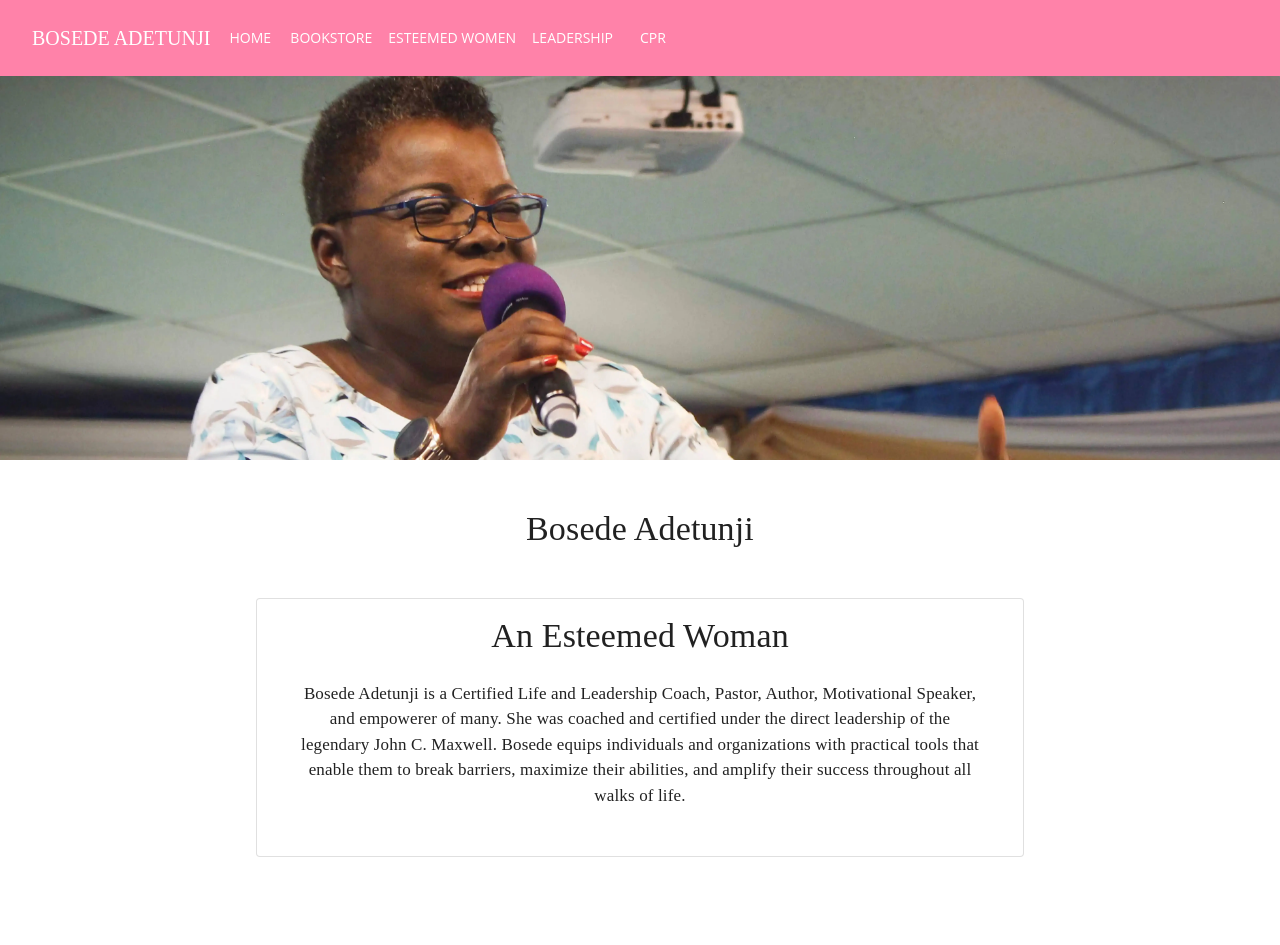
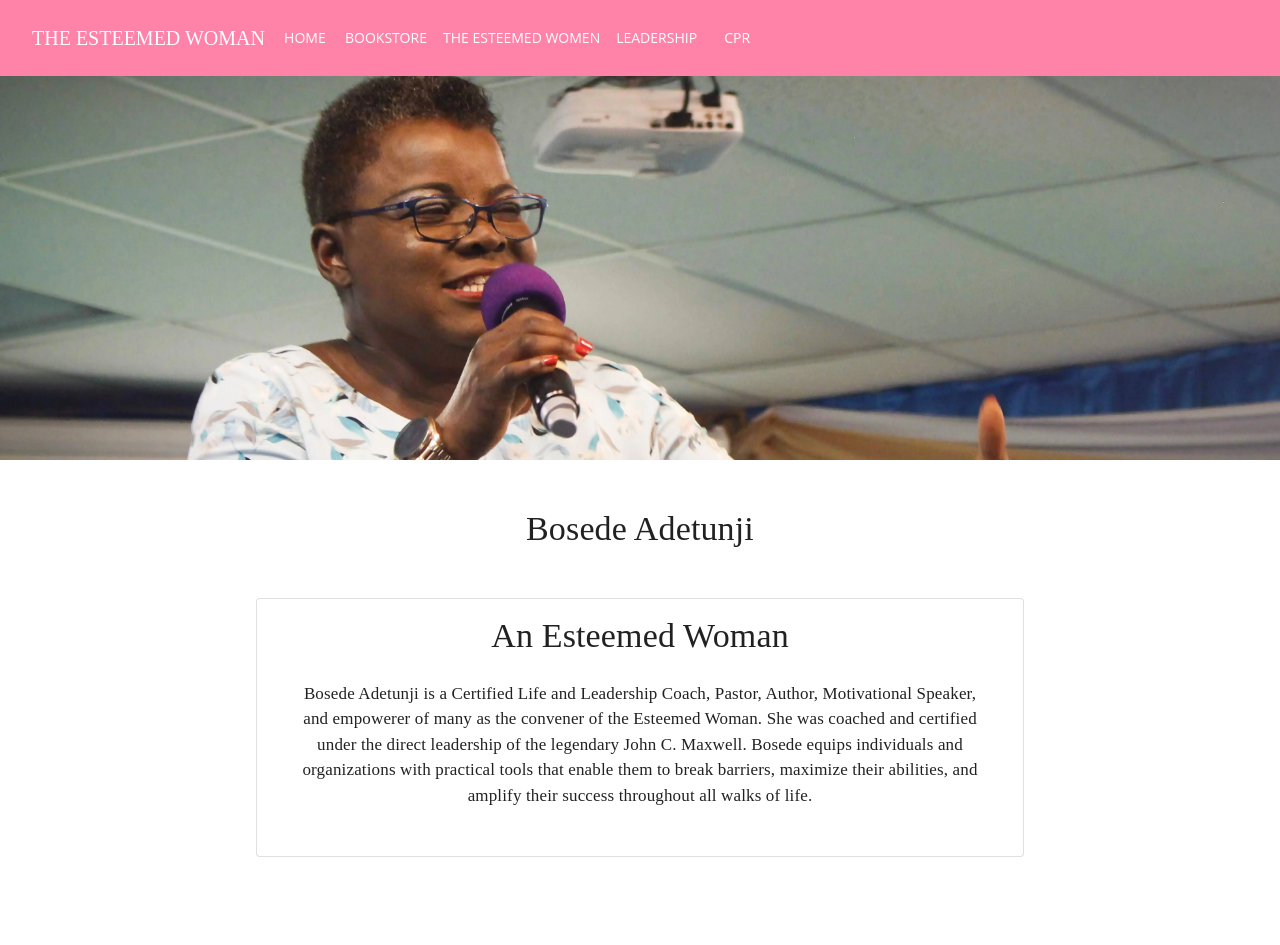
Before and after one commit to Guysnacho/besteemed, a Next.js app: page / in a window 1280 px wide. Shown: the top 945 px of the page. Built offline with nearby package versions, Linux system fonts and the light colour scheme.

Commit message:
Brush-ups

```diff
--- a/Components/Navbar.tsx
+++ b/Components/Navbar.tsx
@@ -14,7 +14,7 @@ import {
   Toolbar,
   Typography,
   useMediaQuery,
-  useTheme
+  useTheme,
 } from "@mui/material";
 import { useRouter } from "next/router";
 import React, { useEffect } from "react";
@@ -30,7 +30,13 @@ interface Props {
 const Navbar = () => {
   const router = useRouter(); // Router for switching pages in React
 
-  const pages = ["Home", "Bookstore", "Esteemed Women", "Leadership", "CPR"];
+  const pages = [
+    "Home",
+    "Bookstore",
+    "The Esteemed Women",
+    "Leadership",
+    "CPR",
+  ];
   const links = ["/", "/bookstore", "/esteemed", "/leadership", "/cpr"];
 
   //Media query to check if we're below md viewport width
@@ -122,7 +128,7 @@ const Navbar = () => {
                     sx={{ my: 2, display: "block" }}
                   >
                     <Typography variant="h6" color="common.white">
-                      Bosede Adetunji
+                      The Esteemed Woman
                     </Typography>
                   </Button>
                 </Toolbar>
@@ -142,7 +148,7 @@ const Navbar = () => {
                     sx={{ my: 2, display: "block" }}
                   >
                     <Typography variant="h6" color="common.white">
-                      Bosede Adetunji
+                      The Esteemed Woman
                     </Typography>
                   </Button>
                   <Box
--- a/pages/index.tsx
+++ b/pages/index.tsx
@@ -184,12 +184,13 @@ const Home: NextPage = () => {
                   }}
                 >
                   Bosede Adetunji is a Certified Life and Leadership Coach,
-                  Pastor, Author, Motivational Speaker, and empowerer of many.
-                  She was coached and certified under the direct leadership of
-                  the legendary John C. Maxwell. Bosede equips individuals and
-                  organizations with practical tools that enable them to break
-                  barriers, maximize their abilities, and amplify their success
-                  throughout all walks of life.
+                  Pastor, Author, Motivational Speaker, and empowerer of many as
+                  the convener of the Esteemed Woman. She was coached and
+                  certified under the direct leadership of the legendary John C.
+                  Maxwell. Bosede equips individuals and organizations with
+                  practical tools that enable them to break barriers, maximize
+                  their abilities, and amplify their success throughout all
+                  walks of life.
                 </Typography>
               </CardContent>
             </Card>
```
